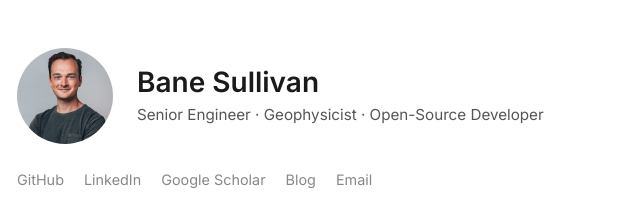
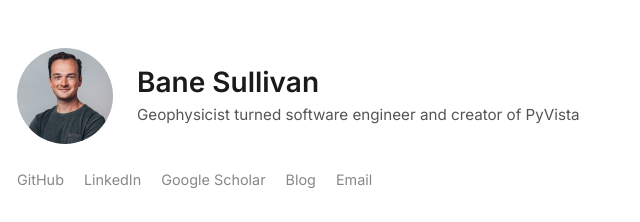
Before and after one commit to banesullivan/banesullivan, an Astro site: page / in a window 1280 px wide. Shown: the top 222 px of the page, 327-967 px from the left. Built offline with nearby package versions, Linux system fonts and the light colour scheme; Astro itself is replaced by a stand-in of ours.

Commit message:
Update tagline

```diff
--- a/src/pages/index.astro
+++ b/src/pages/index.astro
@@ -11,7 +11,7 @@ import Base from "../layouts/Base.astro";
     <img src="/profile.jpeg" alt="Bane Sullivan" width="96" height="96" />
     <div class="hero-text">
       <h1>Bane Sullivan</h1>
-      <p class="tagline">Senior Engineer &middot; Geophysicist &middot; Open-Source Developer</p>
+      <p class="tagline">Geophysicist turned software engineer and creator of PyVista</p>
     </div>
   </div>
 
```
